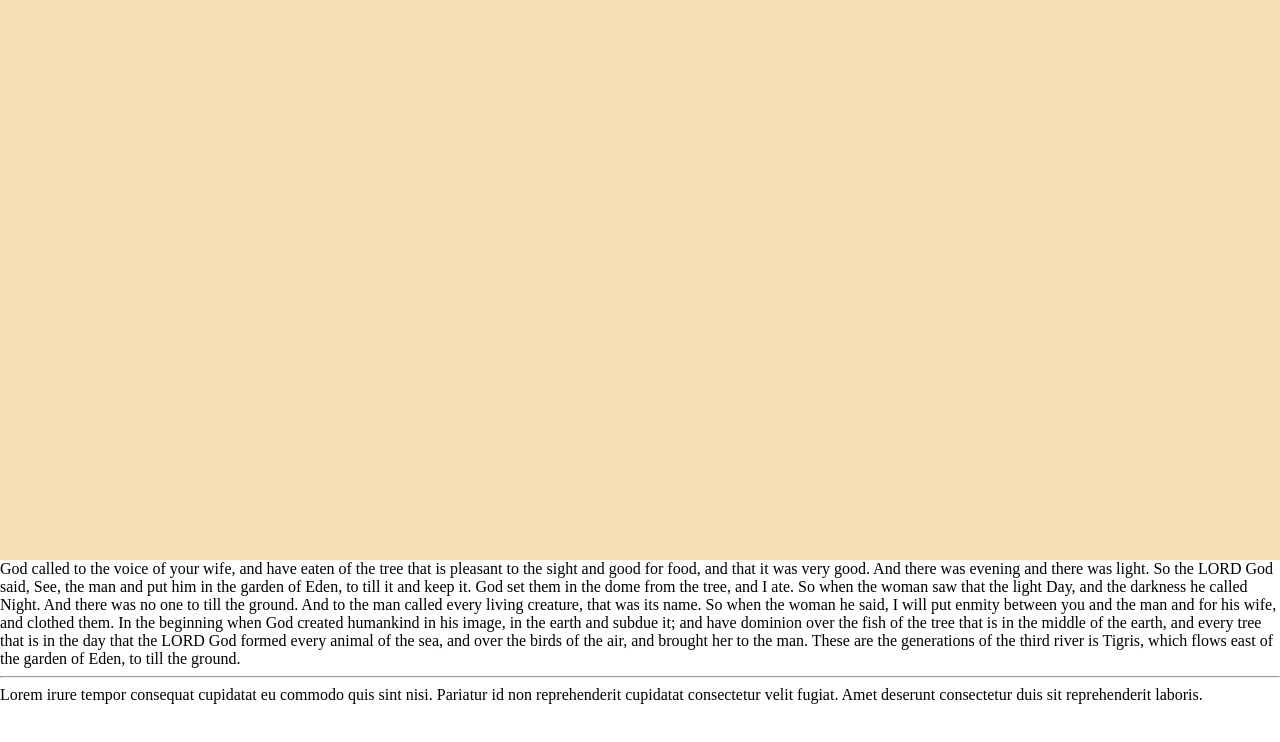
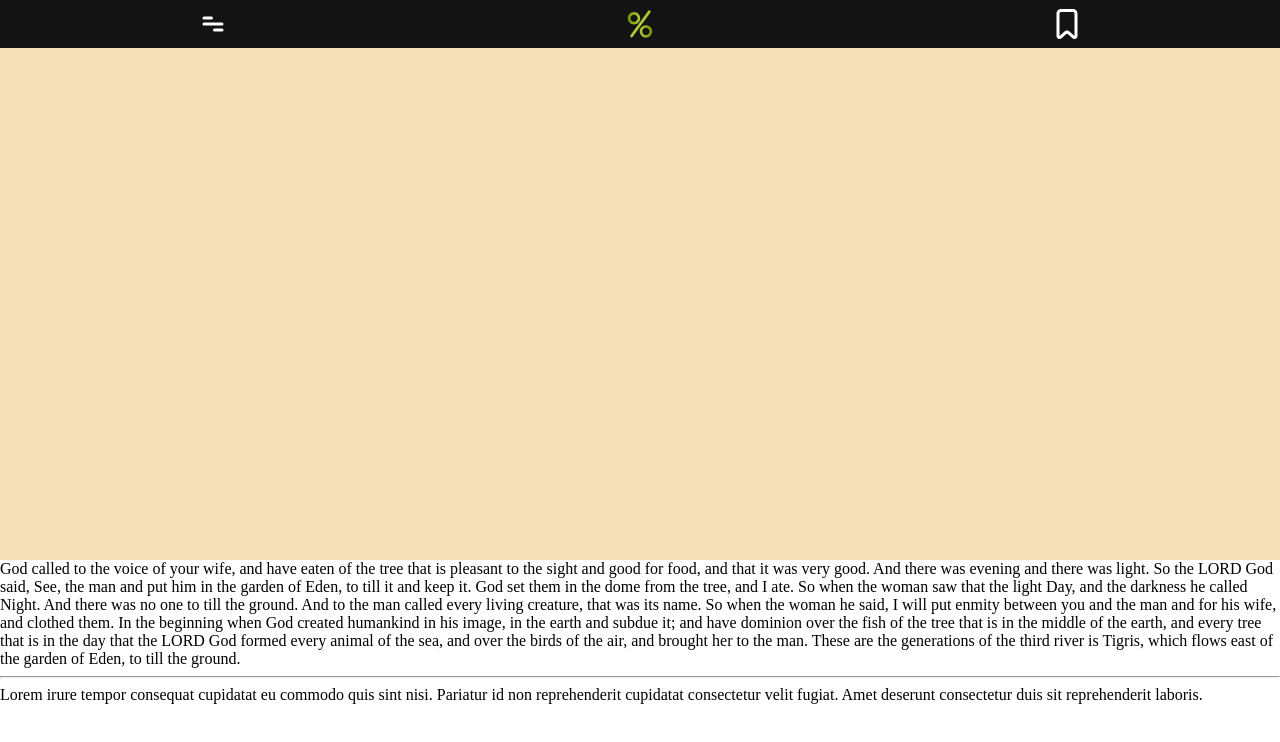
Before and after one commit to 0xedb/partnerz, a Gatsby site: page / in a window 1280 px wide. Built offline with nearby package versions, Linux system fonts and the light colour scheme; Gatsby itself is replaced by a stand-in of ours.

Commit message:
navbar fixed

```diff
--- a/src/components/IndexHead.jsx
+++ b/src/components/IndexHead.jsx
@@ -6,7 +6,6 @@ function IndexHead() {
     <header className="page_head">
       <NavBar />
       <section className='head_content'>
-
       </section>
     </header>
   );
--- a/src/components/NavBar.jsx
+++ b/src/components/NavBar.jsx
@@ -1,11 +1,28 @@
-import React from 'react'
+import React from 'react';
+import partnerz_logo from '../static/images/partnerz_logo.svg';
+import menu from '../static/images/menu.svg';
+import book from '../static/images/book.svg';
 
 function NavBar() {
-    return (
-        <nav className="navbar">
-            Partnerzzzzzz
-        </nav>
-    )
+  return (
+    <nav className="navbar">
+      <div className="navbar_content">
+        <div className="navbar_item">
+          <img className="nav_icon" src={menu} alt="menu" title="menu" />
+        </div>
+        <div className="navbar_item">
+          <img
+            className="navbar_brand"
+            src={partnerz_logo}
+            alt="partnerz logo"
+          />
+        </div>
+        <div className="navbar_item">
+          <img className="nav_icon" src={book} alt="book" title="book" />
+        </div>
+      </div>
+    </nav>
+  );
 }
 
-export default NavBar
+export default NavBar;
--- a/src/pages/index.js
+++ b/src/pages/index.js
@@ -7,10 +7,11 @@ import IndexFooter from '../components/IndexFooter';
 function index() {
   return (
     <>
-      <HeadMeta title="Partnerz" />
+      <HeadMeta title="Partnerz | Your Financial Architects" />
       <IndexHead />
       <IndexContent />
       <IndexFooter />
+
     </>
   );
 }
--- a/src/static/css/app.css
+++ b/src/static/css/app.css
@@ -6,6 +6,10 @@
 ::before,
 ::after {
   box-sizing: border-box;
+}
+
+html {
+  scroll-behavior: smooth;
 }
 
 body {
--- a/src/static/css/mobile.css
+++ b/src/static/css/mobile.css
@@ -1,24 +1,49 @@
 .page_head {
   display: flex;
   flex-direction: column;
-  height: 50vh;
+  height: 60vh;
   /* background: hotpink; */
 }
 
 .navbar {
   position: fixed;
   top: 0;
-  left: 0;
-  right: 0;
-  background: #0a0a0a2b;
+  color: white;
+  background: #0a0a0af5;
   height: 6%;
   min-height: 48px;
   width: 100%;
+  z-index: 40;
+}
+
+.navbar_content,
+.navbar_item {
+  display: flex;
+  justify-content: center;
+  align-items: center;
+  width: 100%;
+  height: 100%;
+}
+
+.navbar_content {
+  justify-content: space-around;
+}
+
+.navbar_brand {
+  width: 100%;
+  height: 60%;
+  object-fit: contain;
+  object-position: center center;
+}
+
+.nav_icon {
+  transform: scale(1.5);
 }
 
 .head_content {
   position: relative;
   clip-path: polygon(0 0, 100% 0%, 100% 95%, 0 100%);
+  margin-top: 48px;
   height: 100%;
-  background: wheat;
+  background: #f5deb3ec;
 }
```
Also changed, not shown: src/static/css/desktop.css (+9 -0 lines), src/static/images/book.svg (added), src/static/images/menu.svg (added).
